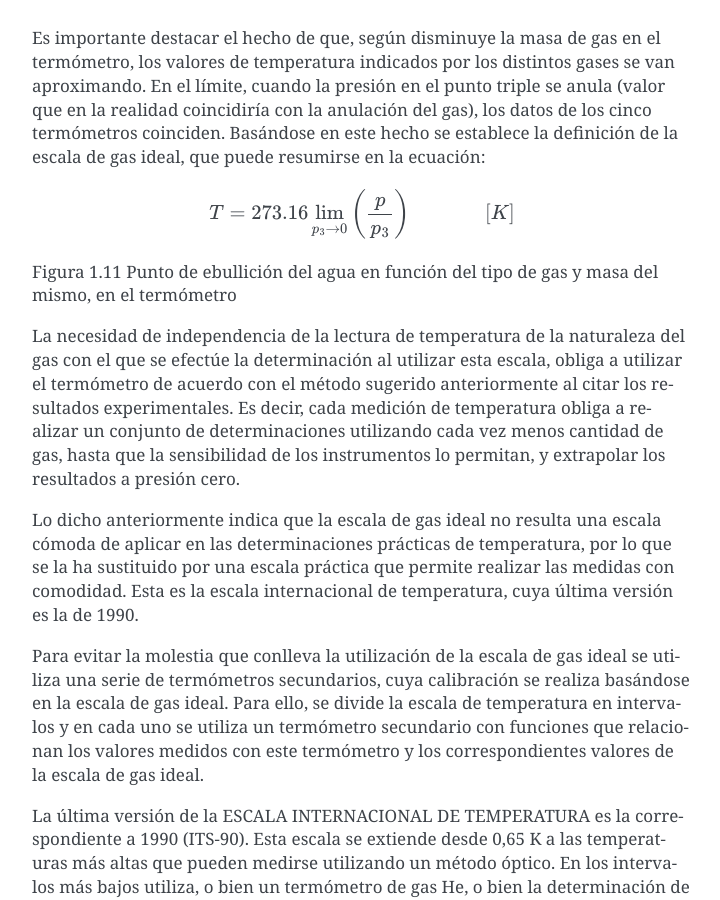
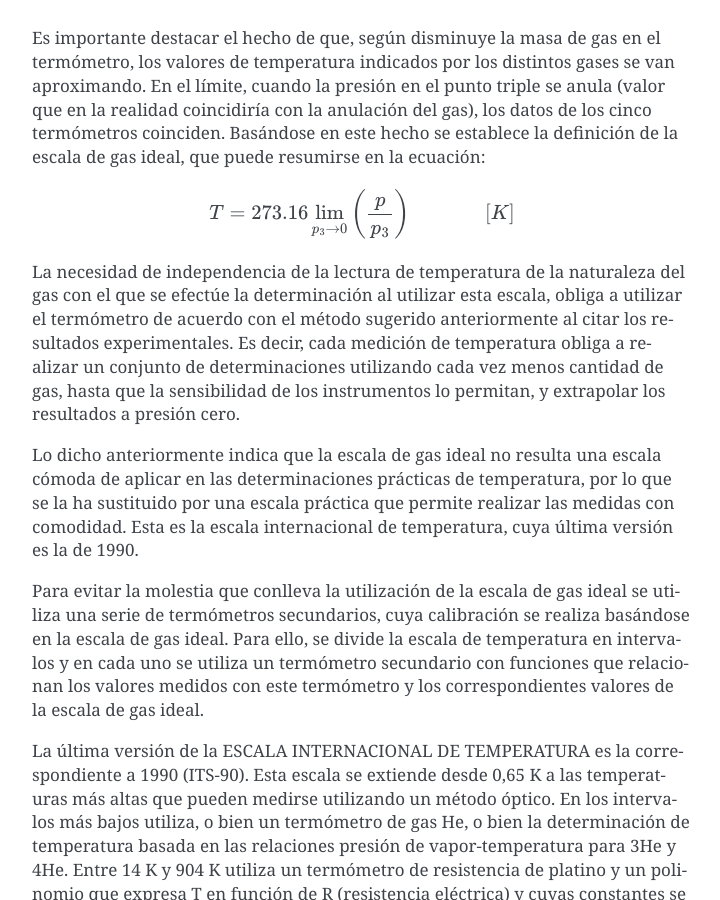
Before and after one commit to mantielero/termodinamica, a Sphinx documentation site: the page built from source/introduccion_ley_cero_temperatura.rst, in a window 1280 px wide and 900 px high, scrolled down 12808 px. Shown: the whole window, without its empty margins (388-1108 px from the left). Built offline with Sphinx 7.4.7, drawn with Linux system fonts in a browser that asks for light colours; pages that are not in the unit, such as notebooks, are missing from menus.

Commit message:
Update introduccion_ley_cero_temperatura.rst

```diff
--- a/source/introduccion_ley_cero_temperatura.rst
+++ b/source/introduccion_ley_cero_temperatura.rst
@@ -286,8 +286,6 @@ Es importante destacar el hecho de que, según disminuye la masa de gas en el te
 
    T = 273.16 \lim_{p_3 \rightarrow 0} \left( \frac{p}{p_3} \right) \hspace{2cm} [K]
 
-Figura 1.11 Punto de ebullición del agua en función del tipo de gas y masa del mismo, en el termómetro
-
 La necesidad de independencia de la lectura de temperatura de la naturaleza del gas con el que se efectúe la determinación al utilizar esta escala, obliga a utilizar el termómetro de acuerdo con el método sugerido anteriormente al citar los resultados experimentales. Es decir, cada medición de temperatura obliga a realizar un conjunto de determinaciones utilizando cada vez menos cantidad de gas, hasta que la sensibilidad de los instrumentos lo permitan, y extrapolar los resultados a presión cero.
 
 Lo dicho anteriormente indica que la escala de gas ideal no resulta una escala cómoda de aplicar en las determinaciones prácticas de temperatura, por lo que se la ha sustituido por una escala práctica que permite realizar las medidas con comodidad. Esta es la escala internacional de temperatura, cuya última versión es la de 1990.
```
